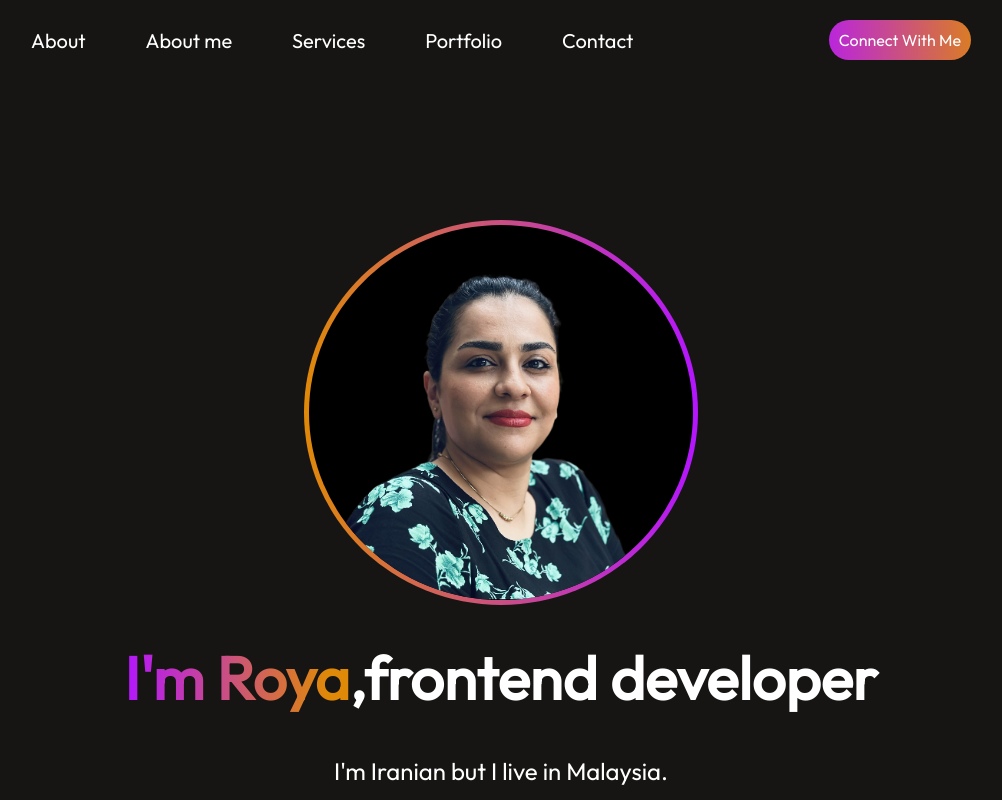
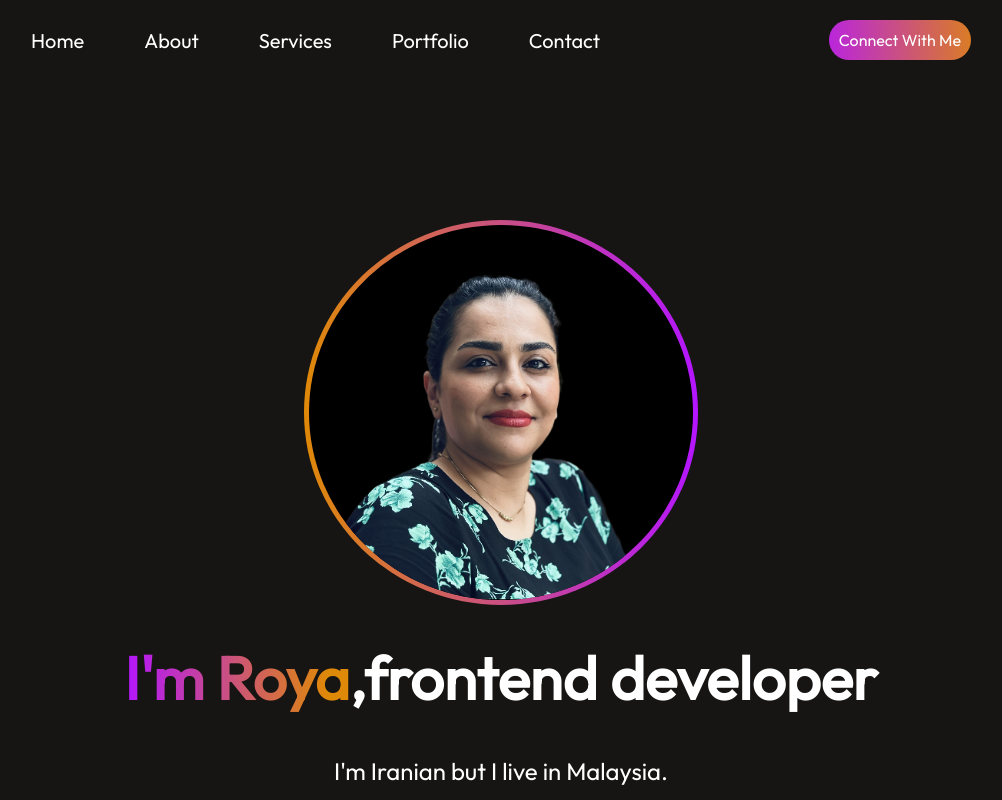
Before and after one commit to RoyaRastegar/my-portfolio-react, a React (Vite) app: page / in a window 1280 px wide. Shown: the top 800 px of the page, without its empty margins (139-1141 px from the left). Built offline with nearby package versions, Linux system fonts and the light colour scheme.

Commit message:
add navbar item

```diff
--- a/src/App.jsx
+++ b/src/App.jsx
@@ -6,7 +6,7 @@ import Services from "./components/Services/Services";
 import MyWork from "./components/Work/MyWork";
 import Contact from "./components/Contact/Contact";
 const App = () => {
-  const navbarItem = ["About", "About me", "Services", "Portfolio", "Contact"];
+  const navbarItem = ["Home", "About", "Services", "Portfolio", "Contact"];
   return (
     <div>
       <Navbar navItem={navbarItem} />
```
